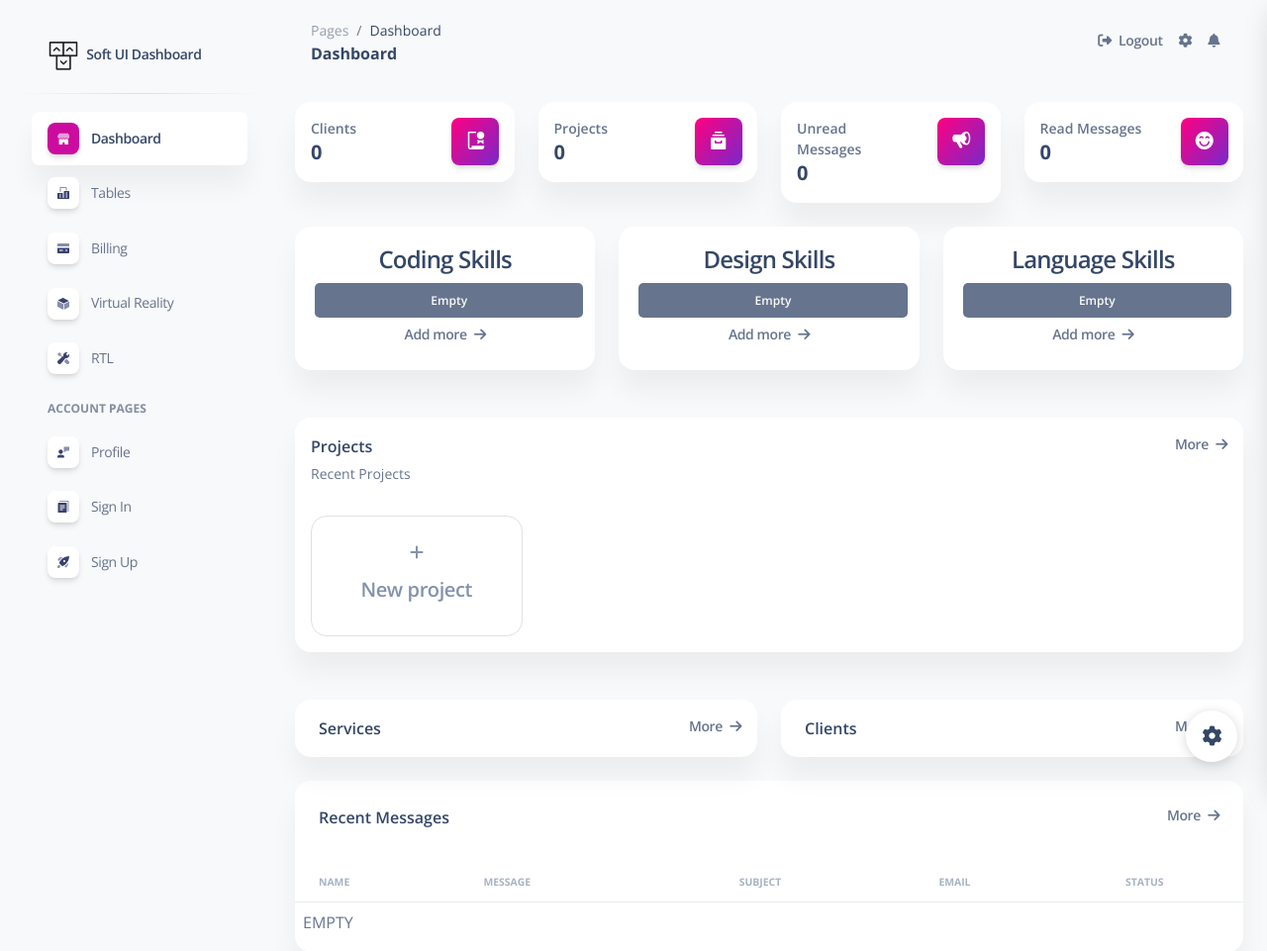
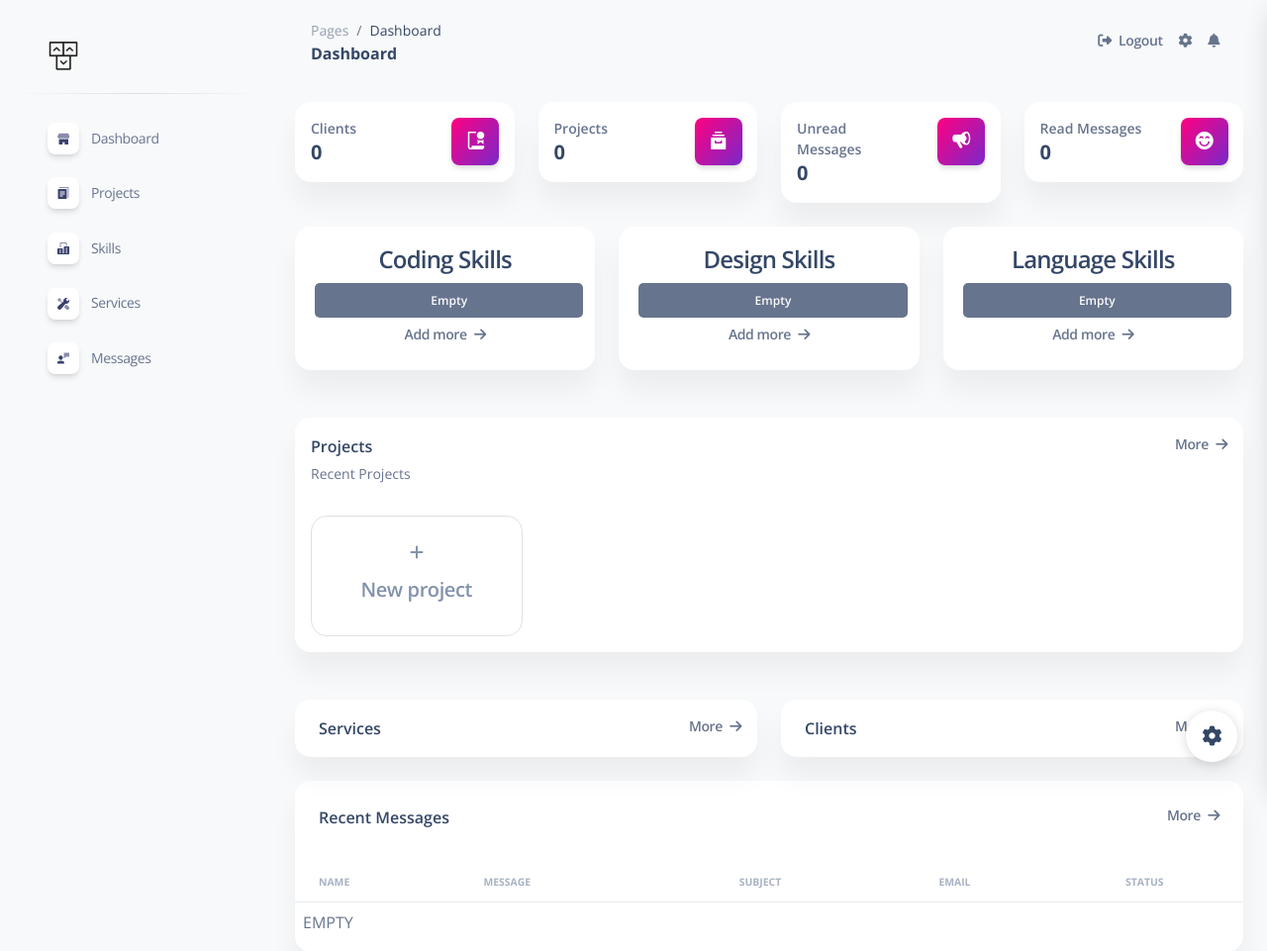
Before and after one commit to ysnalpr/Django_portfolio_glitch, a Django app: template dashboard/templates/dashboard/dashboard.html in a window 1280 px wide. Shown: the top 961 px of the page at 99% size. Run offline with Django 3.2, Linux system fonts and the light colour scheme; the template is opened without the code that fills it, so the values that code supplies are empty; some libraries are stand-ins or nearby versions.

Commit message:
Side navbar complete.

```diff
--- a/dashboard/templates/dashboard/partials/aside.html
+++ b/dashboard/templates/dashboard/partials/aside.html
@@ -1,20 +1,21 @@
 {% load static %}
+{% load dash_tags %}
 <aside class="sidenav navbar navbar-vertical navbar-expand-xs border-0 border-radius-xl my-3 fixed-start ms-3 " id="sidenav-main">
     <div class="sidenav-header">
         <i class="fas fa-times p-3 cursor-pointer text-secondary opacity-5 position-absolute end-0 top-0 d-none d-xl-none" aria-hidden="true" id="iconSidenav"></i>
-    <a class="navbar-brand m-0" href="https://demos.creative-tim.com/soft-ui-dashboard/pages/dashboard.html" target="_blank">
+        <div class="navbar-brand m-0">
             <img src="{% static 'dashboard/img/logo-ct.png' %}" class="navbar-brand-img h-100" alt="main_logo">
-        <span class="ms-1 font-weight-bold">Soft UI Dashboard</span>
-    </a>
+            <span class="ms-1 font-weight-bold">{{ request.user.get_full_name|upper }}</span>
+        </div>
     </div>
     <hr class="horizontal dark mt-0">
     <div class="collapse navbar-collapse  w-auto  max-height-vh-100 h-100" id="sidenav-collapse-main">
         <ul class="navbar-nav">
             <li class="nav-item">
-        <a class="nav-link  active" href="../pages/dashboard.html">
+                <a class="nav-link {% navactive request 'dashboard:dash' %}" href="{% url 'dashboard:dash' %}">
                     <div class="icon icon-shape icon-sm shadow border-radius-md bg-white text-center me-2 d-flex align-items-center justify-content-center">
                         <svg width="12px" height="12px" viewBox="0 0 45 40" version="1.1" xmlns="http://www.w3.org/2000/svg" xmlns:xlink="http://www.w3.org/1999/xlink">
-                <title>shop </title>
+                            <title>dashboard </title>
                             <g stroke="none" stroke-width="1" fill="none" fill-rule="evenodd">
                                 <g transform="translate(-1716.000000, -439.000000)" fill="#FFFFFF" fill-rule="nonzero">
                                     <g transform="translate(1716.000000, 291.000000)">
@@ -31,14 +32,34 @@
                 </a>
             </li>
             <li class="nav-item">
-        <a class="nav-link  " href="../pages/tables.html">
+                <a class="nav-link  {% navactive request 'dashboard:project_list' %}" href="{% url 'dashboard:project_list' %}">
+                    <div class="icon icon-shape icon-sm shadow border-radius-md bg-white text-center me-2 d-flex align-items-center justify-content-center">
+                        <svg width="12px" height="12px" viewBox="0 0 40 44" version="1.1" xmlns="http://www.w3.org/2000/svg" xmlns:xlink="http://www.w3.org/1999/xlink">
+                            <title>projects</title>
+                            <g stroke="none" stroke-width="1" fill="none" fill-rule="evenodd">
+                                <g transform="translate(-1870.000000, -591.000000)" fill="#FFFFFF" fill-rule="nonzero">
+                                    <g transform="translate(1716.000000, 291.000000)">
+                                        <g transform="translate(154.000000, 300.000000)">
+                                            <path class="color-background opacity-6" d="M40,40 L36.3636364,40 L36.3636364,3.63636364 L5.45454545,3.63636364 L5.45454545,0 L38.1818182,0 C39.1854545,0 40,0.814545455 40,1.81818182 L40,40 Z"></path>
+                                            <path class="color-background" d="M30.9090909,7.27272727 L1.81818182,7.27272727 C0.814545455,7.27272727 0,8.08727273 0,9.09090909 L0,41.8181818 C0,42.8218182 0.814545455,43.6363636 1.81818182,43.6363636 L30.9090909,43.6363636 C31.9127273,43.6363636 32.7272727,42.8218182 32.7272727,41.8181818 L32.7272727,9.09090909 C32.7272727,8.08727273 31.9127273,7.27272727 30.9090909,7.27272727 Z M18.1818182,34.5454545 L7.27272727,34.5454545 L7.27272727,30.9090909 L18.1818182,30.9090909 L18.1818182,34.5454545 Z M25.4545455,27.2727273 L7.27272727,27.2727273 L7.27272727,23.6363636 L25.4545455,23.6363636 L25.4545455,27.2727273 Z M25.4545455,20 L7.27272727,20 L7.27272727,16.3636364 L25.4545455,16.3636364 L25.4545455,20 Z"></path>
+                                        </g>
+                                    </g>
+                                </g>
+                            </g>
+                        </svg>
+                    </div>
+                    <span class="nav-link-text ms-1">Projects</span>
+                </a>
+            </li>
+            <li class="nav-item">
+                <a class="nav-link {% navactive request 'dashboard:skills_list' %}" href="{% url 'dashboard:skills_list' %}">
                     <div class="icon icon-shape icon-sm shadow border-radius-md bg-white text-center me-2 d-flex align-items-center justify-content-center">
                         <svg width="12px" height="12px" viewBox="0 0 42 42" version="1.1" xmlns="http://www.w3.org/2000/svg" xmlns:xlink="http://www.w3.org/1999/xlink">
-                <title>office</title>
+                            <title>skills</title>
                             <g stroke="none" stroke-width="1" fill="none" fill-rule="evenodd">
                                 <g transform="translate(-1869.000000, -293.000000)" fill="#FFFFFF" fill-rule="nonzero">
                                     <g transform="translate(1716.000000, 291.000000)">
-                    <g id="office" transform="translate(153.000000, 2.000000)">
+                                        <g id="skills" transform="translate(153.000000, 2.000000)">
                                             <path class="color-background opacity-6" d="M12.25,17.5 L8.75,17.5 L8.75,1.75 C8.75,0.78225 9.53225,0 10.5,0 L31.5,0 C32.46775,0 33.25,0.78225 33.25,1.75 L33.25,12.25 L29.75,12.25 L29.75,3.5 L12.25,3.5 L12.25,17.5 Z"></path>
                                             <path class="color-background" d="M40.25,14 L24.5,14 C23.53225,14 22.75,14.78225 22.75,15.75 L22.75,38.5 L19.25,38.5 L19.25,22.75 C19.25,21.78225 18.46775,21 17.5,21 L1.75,21 C0.78225,21 0,21.78225 0,22.75 L0,40.25 C0,41.21775 0.78225,42 1.75,42 L40.25,42 C41.21775,42 42,41.21775 42,40.25 L42,15.75 C42,14.78225 41.21775,14 40.25,14 Z M12.25,36.75 L7,36.75 L7,33.25 L12.25,33.25 L12.25,36.75 Z M12.25,29.75 L7,29.75 L7,26.25 L12.25,26.25 L12.25,29.75 Z M35,36.75 L29.75,36.75 L29.75,33.25 L35,33.25 L35,36.75 Z M35,29.75 L29.75,29.75 L29.75,26.25 L35,26.25 L35,29.75 Z M35,22.75 L29.75,22.75 L29.75,19.25 L35,19.25 L35,22.75 Z"></path>
                                         </g>
@@ -47,55 +68,14 @@
                             </g>
                         </svg>
                     </div>
-            <span class="nav-link-text ms-1">Tables</span>
+                    <span class="nav-link-text ms-1">Skills</span>
                 </a>
             </li>
             <li class="nav-item">
-        <a class="nav-link  " href="../pages/billing.html">
-            <div class="icon icon-shape icon-sm shadow border-radius-md bg-white text-center me-2 d-flex align-items-center justify-content-center">
-            <svg width="12px" height="12px" viewBox="0 0 43 36" version="1.1" xmlns="http://www.w3.org/2000/svg" xmlns:xlink="http://www.w3.org/1999/xlink">
-                <title>credit-card</title>
-                <g stroke="none" stroke-width="1" fill="none" fill-rule="evenodd">
-                <g transform="translate(-2169.000000, -745.000000)" fill="#FFFFFF" fill-rule="nonzero">
-                    <g transform="translate(1716.000000, 291.000000)">
-                    <g transform="translate(453.000000, 454.000000)">
-                        <path class="color-background opacity-6" d="M43,10.7482083 L43,3.58333333 C43,1.60354167 41.3964583,0 39.4166667,0 L3.58333333,0 C1.60354167,0 0,1.60354167 0,3.58333333 L0,10.7482083 L43,10.7482083 Z"></path>
-                        <path class="color-background" d="M0,16.125 L0,32.25 C0,34.2297917 1.60354167,35.8333333 3.58333333,35.8333333 L39.4166667,35.8333333 C41.3964583,35.8333333 43,34.2297917 43,32.25 L43,16.125 L0,16.125 Z M19.7083333,26.875 L7.16666667,26.875 L7.16666667,23.2916667 L19.7083333,23.2916667 L19.7083333,26.875 Z M35.8333333,26.875 L28.6666667,26.875 L28.6666667,23.2916667 L35.8333333,23.2916667 L35.8333333,26.875 Z"></path>
-                    </g>
-                    </g>
-                </g>
-                </g>
-            </svg>
-            </div>
-            <span class="nav-link-text ms-1">Billing</span>
-        </a>
-        </li>
-        <li class="nav-item">
-        <a class="nav-link  " href="../pages/virtual-reality.html">
-            <div class="icon icon-shape icon-sm shadow border-radius-md bg-white text-center me-2 d-flex align-items-center justify-content-center">
-            <svg width="12px" height="12px" viewBox="0 0 42 42" version="1.1" xmlns="http://www.w3.org/2000/svg" xmlns:xlink="http://www.w3.org/1999/xlink">
-                <title>box-3d-50</title>
-                <g stroke="none" stroke-width="1" fill="none" fill-rule="evenodd">
-                <g transform="translate(-2319.000000, -291.000000)" fill="#FFFFFF" fill-rule="nonzero">
-                    <g transform="translate(1716.000000, 291.000000)">
-                    <g transform="translate(603.000000, 0.000000)">
-                        <path class="color-background" d="M22.7597136,19.3090182 L38.8987031,11.2395234 C39.3926816,10.9925342 39.592906,10.3918611 39.3459167,9.89788265 C39.249157,9.70436312 39.0922432,9.5474453 38.8987261,9.45068056 L20.2741875,0.1378125 L20.2741875,0.1378125 C19.905375,-0.04725 19.469625,-0.04725 19.0995,0.1378125 L3.1011696,8.13815822 C2.60720568,8.38517662 2.40701679,8.98586148 2.6540352,9.4798254 C2.75080129,9.67332903 2.90771305,9.83023153 3.10122239,9.9269862 L21.8652864,19.3090182 C22.1468139,19.4497819 22.4781861,19.4497819 22.7597136,19.3090182 Z"></path>
-                        <path class="color-background opacity-6" d="M23.625,22.429159 L23.625,39.8805372 C23.625,40.4328219 24.0727153,40.8805372 24.625,40.8805372 C24.7802551,40.8805372 24.9333778,40.8443874 25.0722402,40.7749511 L41.2741875,32.673375 L41.2741875,32.673375 C41.719125,32.4515625 42,31.9974375 42,31.5 L42,14.241659 C42,13.6893742 41.5522847,13.241659 41,13.241659 C40.8447549,13.241659 40.6916418,13.2778041 40.5527864,13.3472318 L24.1777864,21.5347318 C23.8390024,21.7041238 23.625,22.0503869 23.625,22.429159 Z"></path>
-                        <path class="color-background opacity-6" d="M20.4472136,21.5347318 L1.4472136,12.0347318 C0.953235098,11.7877425 0.352562058,11.9879669 0.105572809,12.4819454 C0.0361450918,12.6208008 6.47121774e-16,12.7739139 0,12.929159 L0,30.1875 L0,30.1875 C0,30.6849375 0.280875,31.1390625 0.7258125,31.3621875 L19.5528096,40.7750766 C20.0467945,41.0220531 20.6474623,40.8218132 20.8944388,40.3278283 C20.963859,40.1889789 21,40.0358742 21,39.8806379 L21,22.429159 C21,22.0503869 20.7859976,21.7041238 20.4472136,21.5347318 Z"></path>
-                    </g>
-                    </g>
-                </g>
-                </g>
-            </svg>
-            </div>
-            <span class="nav-link-text ms-1">Virtual Reality</span>
-        </a>
-        </li>
-        <li class="nav-item">
-        <a class="nav-link  " href="../pages/rtl.html">
+                <a class="nav-link {% navactive request 'dashboard:services_clients' %}" href="{% url 'dashboard:services_clients' %}">
                     <div class="icon icon-shape icon-sm shadow border-radius-md bg-white text-center me-2 d-flex align-items-center justify-content-center">
                         <svg width="12px" height="12px" viewBox="0 0 40 40" version="1.1" xmlns="http://www.w3.org/2000/svg" xmlns:xlink="http://www.w3.org/1999/xlink">
-                <title>settings</title>
+                            <title>services</title>
                             <g stroke="none" stroke-width="1" fill="none" fill-rule="evenodd">
                                 <g transform="translate(-2020.000000, -442.000000)" fill="#FFFFFF" fill-rule="nonzero">
                                     <g transform="translate(1716.000000, 291.000000)">
@@ -109,17 +89,14 @@
                             </g>
                         </svg>
                     </div>
-            <span class="nav-link-text ms-1">RTL</span>
+                    <span class="nav-link-text ms-1">Services</span>
                 </a>
             </li>
-        <li class="nav-item mt-3">
-        <h6 class="ps-4 ms-2 text-uppercase text-xs font-weight-bolder opacity-6">Account pages</h6>
-        </li>
             <li class="nav-item">
-        <a class="nav-link  " href="../pages/profile.html">
+                <a class="nav-link {% navactive request 'dashboard:message_list' %}" href="{% url 'dashboard:message_list' %}">
                     <div class="icon icon-shape icon-sm shadow border-radius-md bg-white text-center me-2 d-flex align-items-center justify-content-center">
                         <svg width="12px" height="12px" viewBox="0 0 46 42" version="1.1" xmlns="http://www.w3.org/2000/svg" xmlns:xlink="http://www.w3.org/1999/xlink">
-                <title>customer-support</title>
+                            <title>messages</title>
                             <g stroke="none" stroke-width="1" fill="none" fill-rule="evenodd">
                                 <g transform="translate(-1717.000000, -291.000000)" fill="#FFFFFF" fill-rule="nonzero">
                                     <g transform="translate(1716.000000, 291.000000)">
@@ -133,49 +110,7 @@
                             </g>
                         </svg>
                     </div>
-            <span class="nav-link-text ms-1">Profile</span>
-        </a>
-        </li>
-        <li class="nav-item">
-        <a class="nav-link  " href="../pages/sign-in.html">
-            <div class="icon icon-shape icon-sm shadow border-radius-md bg-white text-center me-2 d-flex align-items-center justify-content-center">
-            <svg width="12px" height="12px" viewBox="0 0 40 44" version="1.1" xmlns="http://www.w3.org/2000/svg" xmlns:xlink="http://www.w3.org/1999/xlink">
-                <title>document</title>
-                <g stroke="none" stroke-width="1" fill="none" fill-rule="evenodd">
-                <g transform="translate(-1870.000000, -591.000000)" fill="#FFFFFF" fill-rule="nonzero">
-                    <g transform="translate(1716.000000, 291.000000)">
-                    <g transform="translate(154.000000, 300.000000)">
-                        <path class="color-background opacity-6" d="M40,40 L36.3636364,40 L36.3636364,3.63636364 L5.45454545,3.63636364 L5.45454545,0 L38.1818182,0 C39.1854545,0 40,0.814545455 40,1.81818182 L40,40 Z"></path>
-                        <path class="color-background" d="M30.9090909,7.27272727 L1.81818182,7.27272727 C0.814545455,7.27272727 0,8.08727273 0,9.09090909 L0,41.8181818 C0,42.8218182 0.814545455,43.6363636 1.81818182,43.6363636 L30.9090909,43.6363636 C31.9127273,43.6363636 32.7272727,42.8218182 32.7272727,41.8181818 L32.7272727,9.09090909 C32.7272727,8.08727273 31.9127273,7.27272727 30.9090909,7.27272727 Z M18.1818182,34.5454545 L7.27272727,34.5454545 L7.27272727,30.9090909 L18.1818182,30.9090909 L18.1818182,34.5454545 Z M25.4545455,27.2727273 L7.27272727,27.2727273 L7.27272727,23.6363636 L25.4545455,23.6363636 L25.4545455,27.2727273 Z M25.4545455,20 L7.27272727,20 L7.27272727,16.3636364 L25.4545455,16.3636364 L25.4545455,20 Z"></path>
-                    </g>
-                    </g>
-                </g>
-                </g>
-            </svg>
-            </div>
-            <span class="nav-link-text ms-1">Sign In</span>
-        </a>
-        </li>
-        <li class="nav-item">
-        <a class="nav-link  " href="../pages/sign-up.html">
-            <div class="icon icon-shape icon-sm shadow border-radius-md bg-white text-center me-2 d-flex align-items-center justify-content-center">
-            <svg width="12px" height="20px" viewBox="0 0 40 40" version="1.1" xmlns="http://www.w3.org/2000/svg" xmlns:xlink="http://www.w3.org/1999/xlink">
-                <title>spaceship</title>
-                <g stroke="none" stroke-width="1" fill="none" fill-rule="evenodd">
-                <g transform="translate(-1720.000000, -592.000000)" fill="#FFFFFF" fill-rule="nonzero">
-                    <g transform="translate(1716.000000, 291.000000)">
-                    <g transform="translate(4.000000, 301.000000)">
-                        <path class="color-background" d="M39.3,0.706666667 C38.9660984,0.370464027 38.5048767,0.192278529 38.0316667,0.216666667 C14.6516667,1.43666667 6.015,22.2633333 5.93166667,22.4733333 C5.68236407,23.0926189 5.82664679,23.8009159 6.29833333,24.2733333 L15.7266667,33.7016667 C16.2013871,34.1756798 16.9140329,34.3188658 17.535,34.065 C17.7433333,33.98 38.4583333,25.2466667 39.7816667,1.97666667 C39.8087196,1.50414529 39.6335979,1.04240574 39.3,0.706666667 Z M25.69,19.0233333 C24.7367525,19.9768687 23.3029475,20.2622391 22.0572426,19.7463614 C20.8115377,19.2304837 19.9992882,18.0149658 19.9992882,16.6666667 C19.9992882,15.3183676 20.8115377,14.1028496 22.0572426,13.5869719 C23.3029475,13.0710943 24.7367525,13.3564646 25.69,14.31 C26.9912731,15.6116662 26.9912731,17.7216672 25.69,19.0233333 L25.69,19.0233333 Z"></path>
-                        <path class="color-background opacity-6" d="M1.855,31.4066667 C3.05106558,30.2024182 4.79973884,29.7296005 6.43969145,30.1670277 C8.07964407,30.6044549 9.36054508,31.8853559 9.7979723,33.5253085 C10.2353995,35.1652612 9.76258177,36.9139344 8.55833333,38.11 C6.70666667,39.9616667 0,40 0,40 C0,40 0,33.2566667 1.855,31.4066667 Z"></path>
-                        <path class="color-background opacity-6" d="M17.2616667,3.90166667 C12.4943643,3.07192755 7.62174065,4.61673894 4.20333333,8.04166667 C3.31200265,8.94126033 2.53706177,9.94913142 1.89666667,11.0416667 C1.5109569,11.6966059 1.61721591,12.5295394 2.155,13.0666667 L5.47,16.3833333 C8.55036617,11.4946947 12.5559074,7.25476565 17.2616667,3.90166667 L17.2616667,3.90166667 Z"></path>
-                        <path class="color-background opacity-6" d="M36.0983333,22.7383333 C36.9280725,27.5056357 35.3832611,32.3782594 31.9583333,35.7966667 C31.0587397,36.6879974 30.0508686,37.4629382 28.9583333,38.1033333 C28.3033941,38.4890431 27.4704606,38.3827841 26.9333333,37.845 L23.6166667,34.53 C28.5053053,31.4496338 32.7452344,27.4440926 36.0983333,22.7383333 L36.0983333,22.7383333 Z"></path>
-                    </g>
-                    </g>
-                </g>
-                </g>
-            </svg>
-            </div>
-            <span class="nav-link-text ms-1">Sign Up</span>
+                    <span class="nav-link-text ms-1">Messages</span>
                 </a>
             </li>
         </ul>
--- a/dashboard/templatetags/dash_tags.py
+++ b/dashboard/templatetags/dash_tags.py
@@ -1,4 +1,6 @@
 from django import template
+from django.urls import reverse
+
 from portfolio.models import Message, Client, Project, CodingSkill, DesignSkill, LanguageSkill
 
 register = template.Library()
@@ -44,3 +46,10 @@ def unread_messages_count():
 @register.simple_tag
 def read_messages_count():
     return Message.objects.filter(is_read=True).count()
+
+
+@register.simple_tag
+def navactive(request, urls):
+    if request.path in ( reverse(url) for url in urls.split() ):
+        return "active"
+    return ""
```
Lines whose indentation alone changed are shown as unchanged.
